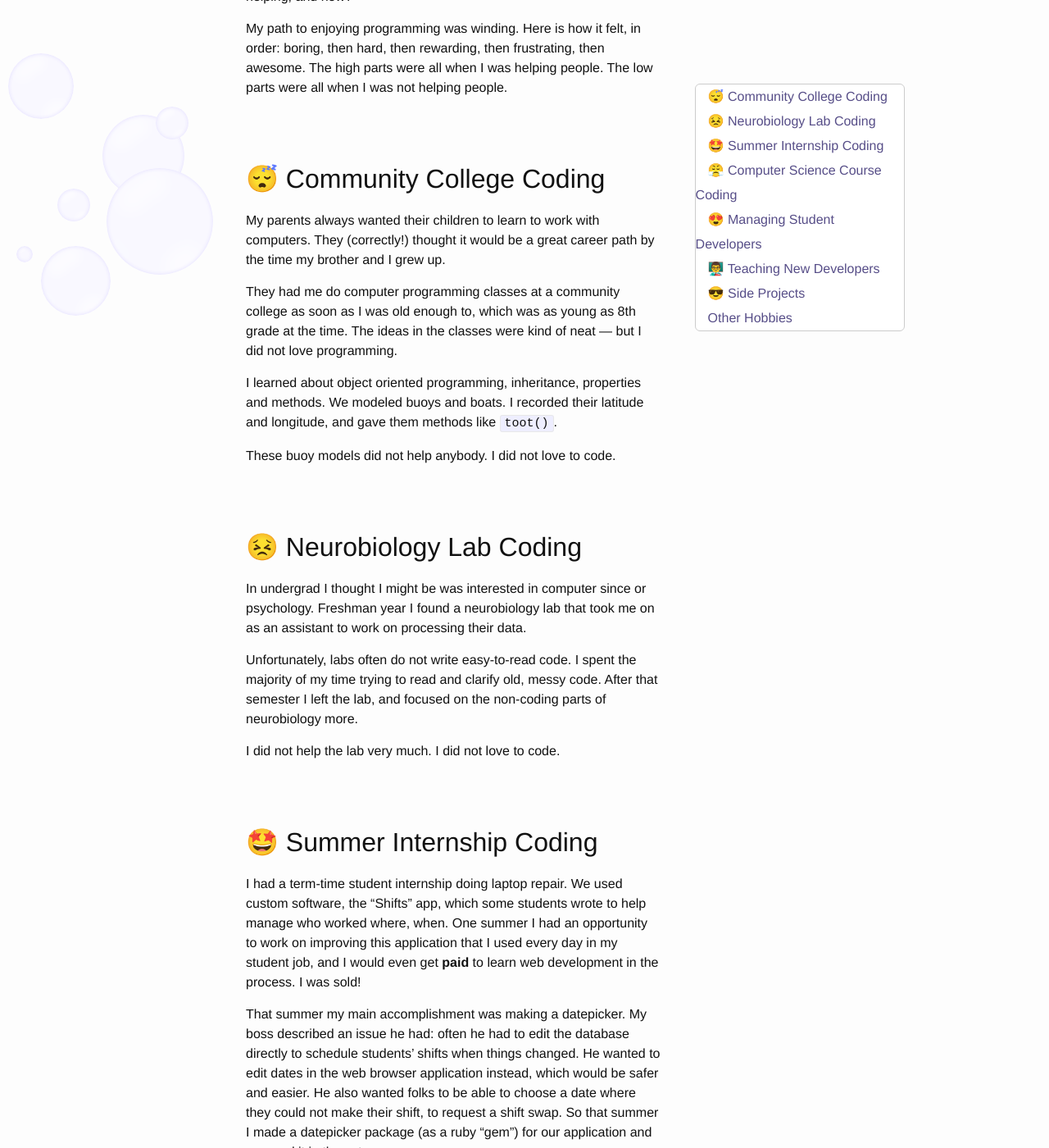
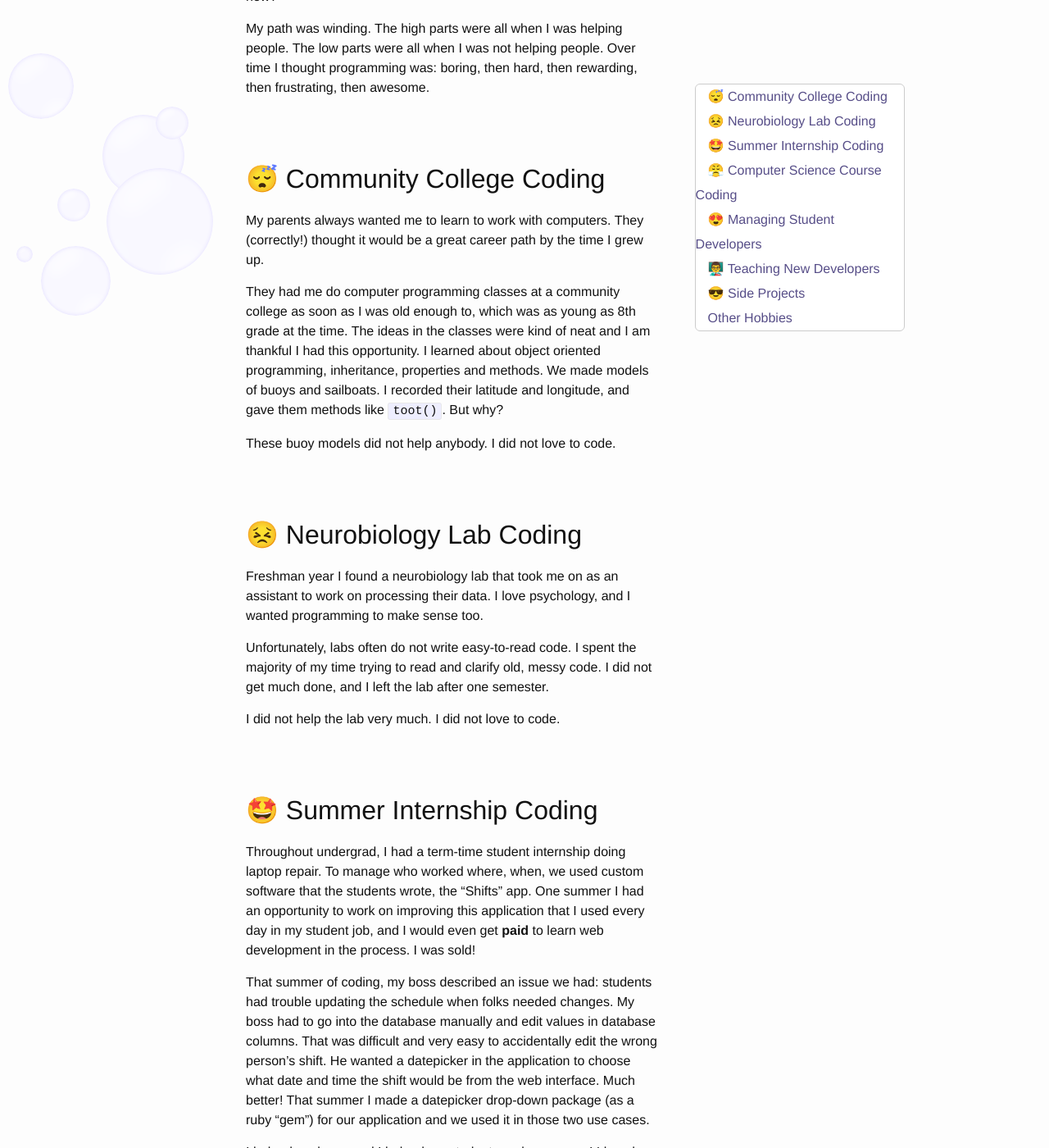
Before and after one commit to caseywatts/caseywatts.github.io, a Jekyll site: the page built from _posts/2020-09-14-my-path-to-programming.md, in a window 1280 px wide and 1400 px high, scrolled down 331 px. Shown: the whole window at 82% size. Built offline with Jekyll 4.4.1, drawn with Linux system fonts in a browser that asks for light colours; some of the changed text lies outside the part shown.

Commit message:
update path to programming with more side projects

```diff
--- a/_posts/2020-09-14-my-path-to-programming.md
+++ b/_posts/2020-09-14-my-path-to-programming.md
@@ -7,61 +7,61 @@
 
 I love programming! But I used to hate it.
 
-Motivation is key. For me, a major fuel is helping people. Who am I helping, and how?
+For me, a major motivation is helping people. Who am I helping, and how?
 
-My path to enjoying programming was winding. Here is how it felt, in order: boring, then hard, then rewarding, then frustrating, then awesome. The high parts were all when I was helping people. The low parts were all when I was not helping people.
+My path was winding. The high parts were all when I was helping people. The low parts were all when I was not helping people. Over time I thought programming was: boring, then hard, then rewarding, then frustrating, then awesome.
 
 ## 😴 Community College Coding
-My parents always wanted their children to learn to work with computers. They (correctly!) thought it would be a great career path by the time my brother and I grew up.
+My parents always wanted me to learn to work with computers. They (correctly!) thought it would be a great career path by the time I grew up.
 
-They had me do computer programming classes at a community college as soon as I was old enough to, which was as young as 8th grade at the time. The ideas in the classes were kind of neat --- but I did not love programming.
-
-I learned about object oriented programming, inheritance, properties and methods. We modeled buoys and boats. I recorded their latitude and longitude, and gave them methods like `toot()`.
+They had me do computer programming classes at a community college as soon as I was old enough to, which was as young as 8th grade at the time. The ideas in the classes were kind of neat and I am thankful I had this opportunity. I learned about object oriented programming, inheritance, properties and methods. We made models of buoys and sailboats. I recorded their latitude and longitude, and gave them methods like `toot()`. But why?
 
 These buoy models did not help anybody. I did not love to code.
 
 ## 😣 Neurobiology Lab Coding
-In undergrad I thought I might be was interested in computer since or psychology. Freshman year I found a neurobiology lab that took me on as an assistant to work on processing their data.
+Freshman year I found a neurobiology lab that took me on as an assistant to work on processing their data. I love psychology, and I wanted programming to make sense too.
 
-Unfortunately, labs often do not write easy-to-read code. I spent the majority of my time trying to read and clarify old, messy code. After that semester I left the lab, and focused on the non-coding parts of neurobiology more.
+Unfortunately, labs often do not write easy-to-read code. I spent the majority of my time trying to read and clarify old, messy code. I did not get much done, and I left the lab after one semester.
 
 I did not help the lab very much. I did not love to code.
 
 ## 🤩 Summer Internship Coding
-I had a term-time student internship doing laptop repair. We used custom software, the "Shifts" app, which some students wrote to help manage who worked where, when. One summer I had an opportunity to work on improving this application that I used every day in my student job, and I would even get **paid** to learn web development in the process. I was sold!
+Throughout undergrad, I had a term-time student internship doing laptop repair. To manage who worked where, when, we used custom software that the students wrote, the "Shifts" app. One summer I had an opportunity to work on improving this application that I used every day in my student job, and I would even get **paid** to learn web development in the process. I was sold!
 
-That summer my main accomplishment was making a datepicker. My boss described an issue he had: often he had to edit the database directly to schedule students' shifts when things changed. He wanted to edit dates in the web browser application instead, which would be safer and easier. He also wanted folks to be able to choose a date where they could not make their shift, to request a shift swap. So that summer I made a datepicker package (as a ruby "gem") for our application and we used it in those two use cases.
+That summer of coding, my boss described an issue we had: students had trouble updating the schedule when folks needed changes. My boss had to go into the database manually and edit values in database columns. That was difficult and very easy to accidentally edit the wrong person's shift. He wanted a datepicker in the application to choose what date and time the shift would be from the web interface. Much better! That summer I made a datepicker drop-down package (as a ruby "gem") for our application and we used it in those two use cases.
 
 I helped my boss, and I helped my student employee peers! I loved coding!
 
 ## 😤 Computer Science Course Coding
-Surely I'm a developer now. I already knew basic programming from community college and my summer internship. Eventually I signed up for Yale's Introduction to Computer Science course "Data Structures and Algorithms." I thought it would be straightforward. Nope.
+After that summer internship, surely I'm a developer now. I know basic programming from community college and my summer internship, both. I signed up for Yale's Introduction to Computer Science course "Data Structures and Algorithms." I thought it would be pretty straightforward. It was not.
 
-This class was notorious. Assignments were long and difficult. In the end it seemed like I would only learn how to manually do things that other programming languages already do well. "How do you sort an array in C? No this is not ruby, there is no `array.sort()`! How do you sort one **manually**?"
+This class was notorious. Assignments were very long and difficult, and it seemed like I would only learn how to manually do things that other programming languages already do well. "How do you sort an array in C? No this is not ruby, there is no `array.sort()`! How do you sort one **manually**?"
 
-This could be interesting in the right context and environment--- but this class was not it for me. I dropped out a few weeks in. This class was not what I wanted.
+This class could be interesting in the right context and the right environment--- but this class was not for me. I dropped out a few weeks in.
 
 This class was not helping me help anyone. I did not love to code.
 
 ## 😍 Managing Student Developers
-After graduating, I managed the student developer program that I did the summer internship with. I helped other students learn to code, and learn to love to code. I made sure every feature we worked on and every bug we fixed was well-motivated. I asked the developers "do you know why we are working on this?" and if they could give me a solid answer, we would talk through it. Sometimes by inspecting the why, we decide a different approach, or we may even decide to skip something.
+After graduating, I managed the student developer program that I did the summer internship with. I helped other students learn to code, and especially to love to code. I made sure every feature we worked on and every bug we fixed was well-motivated. I asked the developers "do you know why we are working on this?" and if they could not give me a solid answer we would talk through it. I want them to feel the motivation behind our work.
 
 I loved helping students love coding!
 
 ## 👨‍🏫 Teaching New Developers
-Eventually I even taught programming with the university through the IT department. Each of our lessons and exercises started with a tangible goal, something that could even be useful outside of the class. One exercise I am proud of is having the students make their own [RandomBeyonce.com](http://randombeyonce.com/). They learned how to randomly choose items from an array so they could share Beyonce music videos with their friends. That's applied programming!
+Eventually I taught my own introduction to programming class through the university IT department. Each of our lessons and exercises started with a tangible goal, something that could even be useful outside of the class. One exercise I am especially proud of is having the students make their own [RandomBeyonce.com](http://randombeyonce.com/). Students learned how to randomly choose items from an array (boring!) so they could share Beyonce music videos with their friends (fun!). That is applied programming.
 
 I loved helping students learn to love coding!
 
 ## 😎 Side Projects
 I have since worked in software development for a long time. Lately as a Product Manager I do not write as much code myself. Instead, I work on choosing what features the team works on. I still always explaining the why.
 
-When I do code things lately, they are small side projects. I love solving actual problems with a bit of code. Here are a few of my simple, well-motivated side projects:
+When I do code things lately, they are small side projects. I love solving actual problems with a bit of code. Here are some of my more simple but well-motivated side projects. I am using simple as a relative term here, these are not full-blown, complex web applications like Facebook. These are more like single-use-case tools:
 
-* [Is My Mic Working](httsp://ismymicworking.com) — sometimes I can't tell if my microphone is working, and I just want the computer to tell me. This records a few seconds of mic input, and plays back what it hears. So simple!
-* [Folk Tune Transposer](https://folktunetransposer.com) — helps musicians like me play folk music in non-C instruments. Piano and flute are in the key of C so you can read directly from the original sheet music. Other instruments like B-flat clarinet and B-flat trumpet you cannot read the original sheet music, you have to adjust all the notes to be playable. Perfect use of code!
-* [Lyricsss board game](https://lyricsss.netlify.app) — I love this board game idea where you get a word and have to sing a part of a song that has that word in the lyrics. This is literally choosing a random word from a list and displaying it, so simple.
-* [Graphviz REPL](http://www.graphvizrepl.com) — when working remotely one thing I miss a lot is whiteboards. Online whiteboards are not that great. I would sometimes use the command line tool "graphviz" to create flowcharts using text, but it was hard to collaborate with other people on this. Eventually I pulled together some tools other people created and created this online, realtime-collaborative flowchart tool that I still use today! Although honestly when I am doing these alone I prefer a friendly "competitor" tool: [graphviz.it](http://graphviz.it).
+* [Is My Mic Working](httsp://ismymicworking.com) — Sometimes I can't tell if my microphone is working. I just want the computer to tell me. This records a few seconds of mic input, and plays back what it hears. So simple!
+* [Is My Internet Working](https://github.com/caseywatts/electron-ping) — On every videocall, someone asks "oh is it my internet or yours?" — the computer can know this! I made a tiny app that messages google.com every second to see if the internet is up for me. When it gets spotty on my end, I get a notification.
+* [Videocall Push To Talk](http://caseywatts.com/ptt) — On some videocalls I want to stay muted the whole time except when I am speaking. I like the walkie-talkie style of holding down a key to speak, so I made that happen in Google Meet / Hangouts!
+* [Folk Tune Transposer](https://folktunetransposer.com) — I love to play folk music in bands. When I play flute I can read the sheet music directly, because flute as an instrument is in the key of C. When I play my B-flat clarinet or B-flat trumpet, I cannot read the sheet music directly. Perfect use of code! This site I made transposes folk music into the key I need it to be in for my instrument of the day.
+* [Lyricsss board game](https://lyricsss.netlify.app) — I love this board game idea where you get a word and have to sing a part of a song that has that word in the lyrics. This app is literally choosing a random word from a list and displaying it. So simple!
+* [Graphviz REPL](http://www.graphvizrepl.com) — When working remotely one thing I always miss is whiteboards. Online whiteboards are not great. Sometimes I would use the command line tool "graphviz" to create flowcharts using text, but it was hard to collaborate with other people on this. I pulled together some tools other people created to make Graphviz REPL, a realtime-collaborative flowchart tool that I still use today! (Although honestly, I use another tool more lately, a friendly "competitor" tool that was made since then: [graphviz.it](http://graphviz.it))
 
 ## Other Hobbies
 I try and trick myself into being motivated in other contexts in a similar way. It's often about other people for these, too:
```
